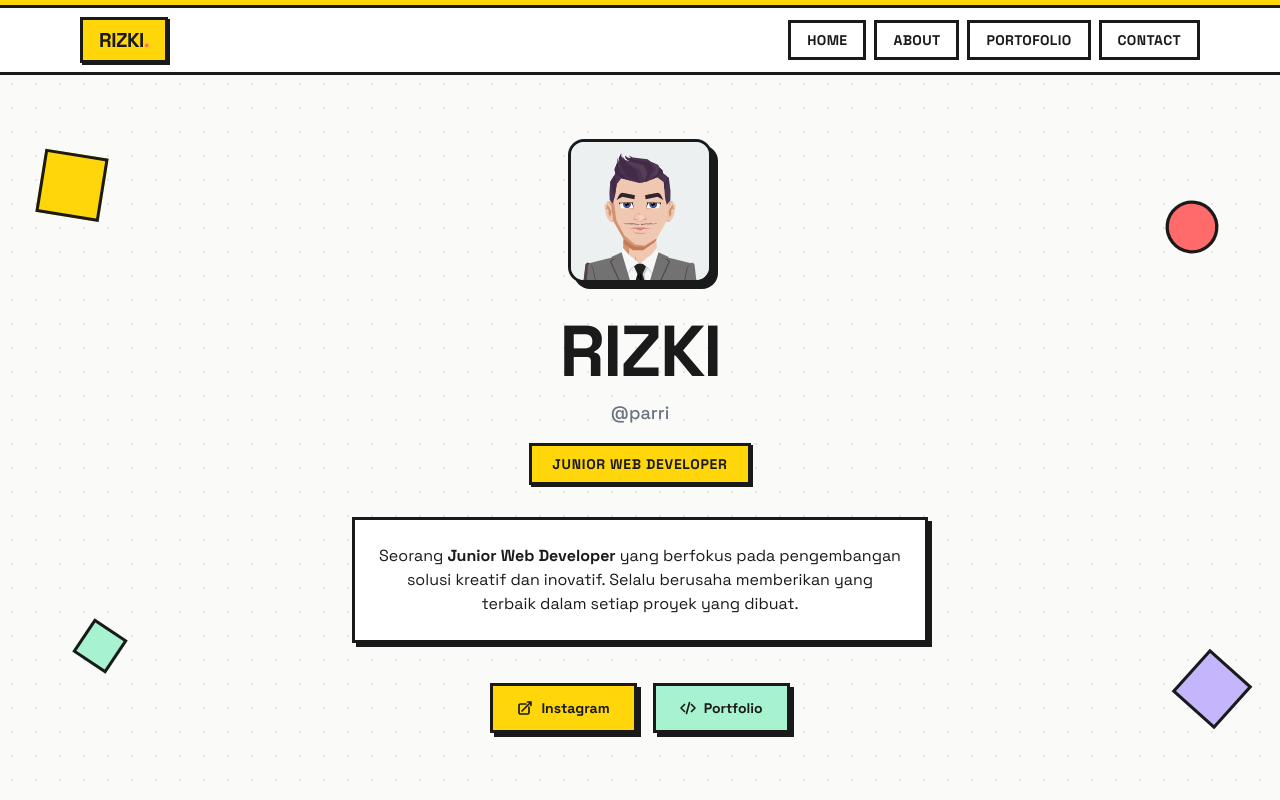
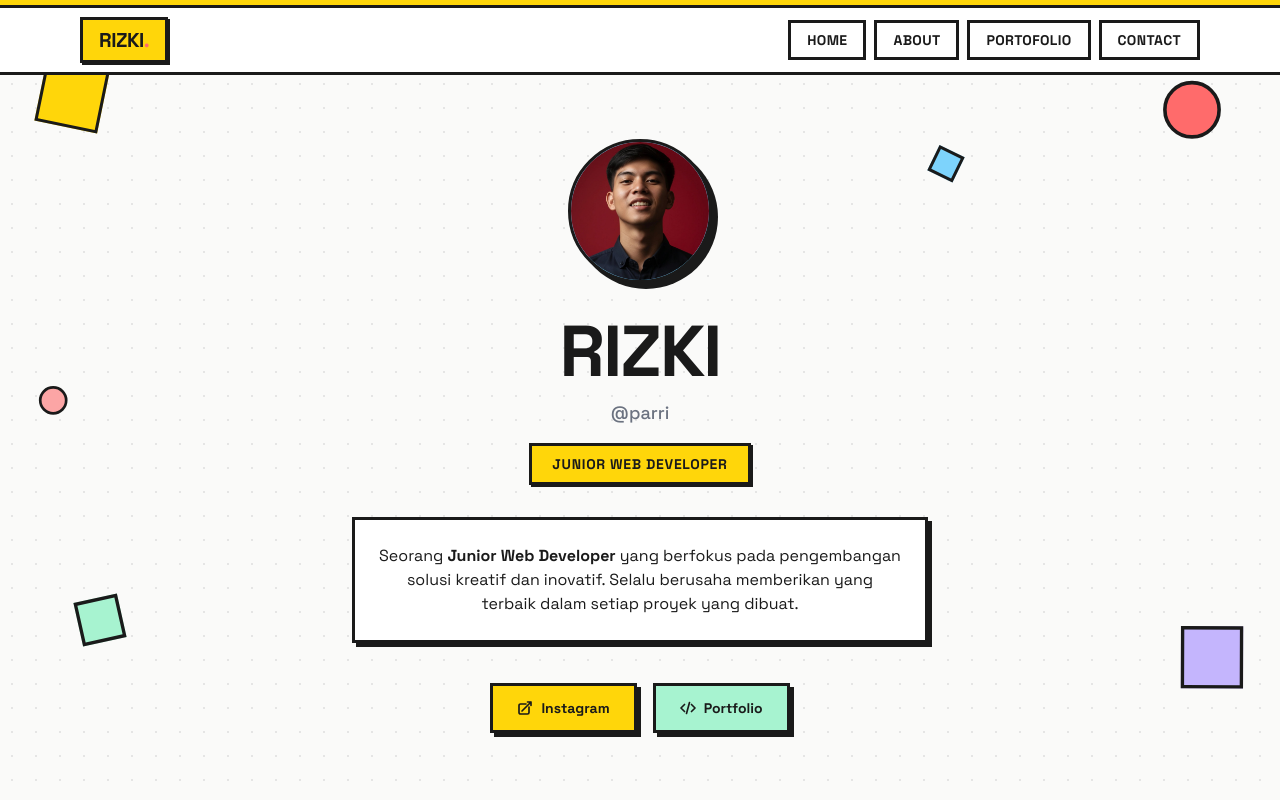
Before and after one commit to Ridzz05/portoku, a Next.js app: page / in a window 1280 px wide. Shown: the top 800 px of the page. Built offline with nearby package versions, Linux system fonts and the light colour scheme.

Commit message:
update widget

```diff
--- a/src/app/about/ProfileSection.tsx
+++ b/src/app/about/ProfileSection.tsx
@@ -14,7 +14,7 @@ export default function ProfileSection({ user }: ProfileSectionProps) {
     <div className="grid grid-cols-1 lg:grid-cols-[auto_1fr] items-center gap-8 lg:gap-12 max-w-4xl mx-auto">
       {/* Avatar */}
       <motion.div
-        className="relative w-44 h-44 md:w-56 md:h-56 lg:w-64 lg:h-64 neo-border shadow-brutal-lg bg-neo-sky rounded-2xl overflow-hidden flex-shrink-0 mx-auto lg:mx-0"
+        className="relative w-44 h-44 md:w-56 md:h-56 lg:w-64 lg:h-64 neo-border shadow-brutal-lg bg-neo-sky rounded-full overflow-hidden flex-shrink-0 mx-auto lg:mx-0"
         whileHover={{ rotate: -3, scale: 1.05 }}
         initial={{ scale: 0.8, rotate: 5 }}
         animate={{ scale: 1, rotate: 0 }}
--- /dev/null
+++ b/src/app/components/DecorativeShapes/DecorativeShapes.tsx
@@ -0,0 +1,45 @@
+'use client';
+
+import { motion } from 'framer-motion';
+
+export default function DecorativeShapes() {
+  return (
+    <div className="fixed inset-0 pointer-events-none overflow-hidden z-0">
+      <motion.div
+        className="absolute top-16 left-6 md:left-10 w-10 h-10 md:w-16 md:h-16 bg-neo-yellow neo-border"
+        animate={{ rotate: [12, -12, 12], y: [0, -20, 0], x: [0, 8, 0] }}
+        transition={{ duration: 6, repeat: Infinity, ease: 'easeInOut' }}
+      />
+      <motion.div
+        className="absolute top-24 right-8 md:right-16 w-8 h-8 md:w-12 md:h-12 bg-neo-coral neo-border rounded-full"
+        animate={{ scale: [1, 1.3, 1], y: [0, -15, 0] }}
+        transition={{ duration: 4, repeat: Infinity, ease: 'easeInOut', delay: 0.5 }}
+      />
+      <motion.div
+        className="absolute bottom-40 left-8 md:left-20 w-8 h-8 md:w-10 md:h-10 bg-neo-mint neo-border"
+        animate={{ rotate: [0, 180, 360], scale: [1, 1.2, 1] }}
+        transition={{ duration: 8, repeat: Infinity, ease: 'linear' }}
+      />
+      <motion.div
+        className="absolute bottom-24 right-6 md:right-10 w-10 h-10 md:w-14 md:h-14 bg-neo-lavender neo-border rotate-45"
+        animate={{ rotate: [45, -15, 45], y: [0, -25, 0], scale: [1, 1.15, 1] }}
+        transition={{ duration: 7, repeat: Infinity, ease: 'easeInOut', delay: 1 }}
+      />
+      <motion.div
+        className="absolute top-1/2 left-4 md:left-8 w-6 h-6 md:w-8 md:h-8 bg-neo-pink neo-border rounded-full"
+        animate={{ y: [0, -30, 0], x: [0, 10, 0], scale: [1, 0.8, 1] }}
+        transition={{ duration: 5, repeat: Infinity, ease: 'easeInOut', delay: 2 }}
+      />
+      <motion.div
+        className="absolute top-40 right-1/4 w-5 h-5 md:w-7 md:h-7 bg-neo-sky neo-border hidden md:block"
+        animate={{ rotate: [0, 90, 180, 270, 360], y: [0, -12, 0] }}
+        transition={{ duration: 10, repeat: Infinity, ease: 'linear' }}
+      />
+      <motion.div
+        className="absolute bottom-48 right-1/3 w-4 h-4 md:w-6 md:h-6 bg-neo-orange neo-border rounded-full hidden md:block"
+        animate={{ scale: [1, 1.5, 1], opacity: [0.7, 1, 0.7] }}
+        transition={{ duration: 3, repeat: Infinity, ease: 'easeInOut', delay: 0.8 }}
+      />
+    </div>
+  );
+}
--- a/src/app/components/Hero/Hero.tsx
+++ b/src/app/components/Hero/Hero.tsx
@@ -27,28 +27,6 @@ export default function Hero() {
 
   return (
     <section className="relative min-h-[85vh] flex items-center justify-center px-4 py-16 overflow-hidden">
-      {/* Decorative shapes */}
-      <motion.div
-        className="absolute top-20 left-10 w-16 h-16 bg-neo-yellow neo-border rotate-12 hidden md:block"
-        animate={{ rotate: [12, -5, 12], y: [0, -10, 0] }}
-        transition={{ duration: 5, repeat: Infinity, ease: 'easeInOut' }}
-      />
-      <motion.div
-        className="absolute top-32 right-16 w-12 h-12 bg-neo-coral neo-border rounded-full hidden md:block"
-        animate={{ scale: [1, 1.15, 1], rotate: [0, 10, 0] }}
-        transition={{ duration: 4, repeat: Infinity, ease: 'easeInOut', delay: 0.5 }}
-      />
-      <motion.div
-        className="absolute bottom-32 left-20 w-10 h-10 bg-neo-mint neo-border hidden md:block"
-        animate={{ rotate: [0, 90, 0], y: [0, -8, 0] }}
-        transition={{ duration: 6, repeat: Infinity, ease: 'easeInOut', delay: 1 }}
-      />
-      <motion.div
-        className="absolute bottom-20 right-10 w-14 h-14 bg-neo-lavender neo-border rotate-45 hidden md:block"
-        animate={{ rotate: [45, 30, 45], scale: [1, 1.1, 1] }}
-        transition={{ duration: 5, repeat: Infinity, ease: 'easeInOut', delay: 1.5 }}
-      />
-
       <motion.div
         variants={containerVariants}
         initial="hidden"
@@ -58,7 +36,7 @@ export default function Hero() {
         {/* Avatar */}
         <motion.div variants={itemVariants} className="mb-8 flex justify-center">
           <motion.div
-            className="relative w-36 h-36 neo-border shadow-brutal-lg bg-neo-sky rounded-2xl overflow-hidden"
+            className="relative w-36 h-36 neo-border shadow-brutal-lg bg-neo-sky rounded-full overflow-hidden"
             whileHover={{ rotate: -3, scale: 1.05 }}
           >
             <Image
--- a/src/app/data/users.ts
+++ b/src/app/data/users.ts
@@ -12,7 +12,7 @@ export const users: User[] = [
     id: 1,
     name: 'RIZKI',
     username: '@parri',
-    avatar: '/me/me.svg',
+    avatar: '/me/me.png',
     role: 'Junior Web Developer',
     instagram: 'ezpzlemonsquizy'
   }
--- a/src/app/layout.tsx
+++ b/src/app/layout.tsx
@@ -2,6 +2,7 @@ import type { Metadata } from 'next'
 import './globals.css'
 import Navbar from './components/Navbar/Navbar'
 import Footer from './components/Footer/Footer'
+import DecorativeShapes from './components/DecorativeShapes/DecorativeShapes'
 import { Space_Grotesk } from 'next/font/google'
 
 const grotesk = Space_Grotesk({
@@ -24,8 +25,9 @@ export default function RootLayout({
   return (
     <html lang="id">
       <body className={`${grotesk.variable} font-grotesk`}>
+        <DecorativeShapes />
         <Navbar />
-        {children}
+        <div className="relative z-10">{children}</div>
         <Footer />
       </body>
     </html>
```
Also changed, not shown: public/me/me.png (added), public/me/me.svg (deleted).
